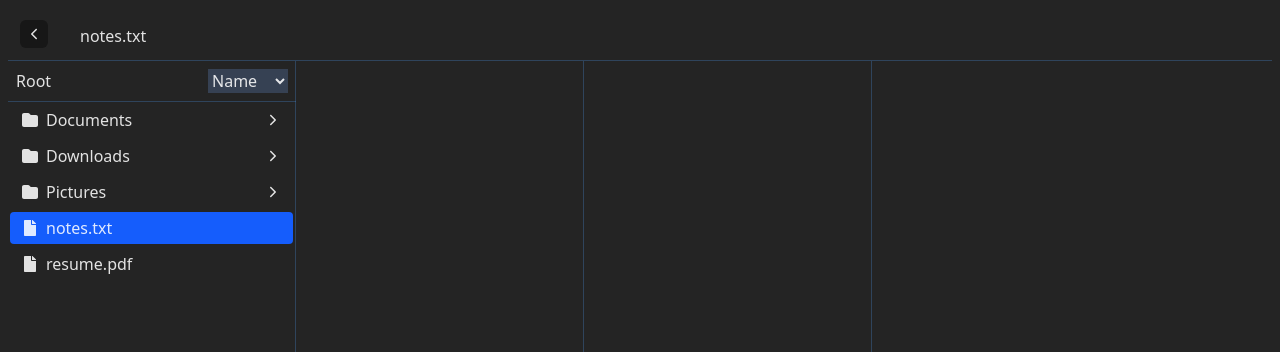
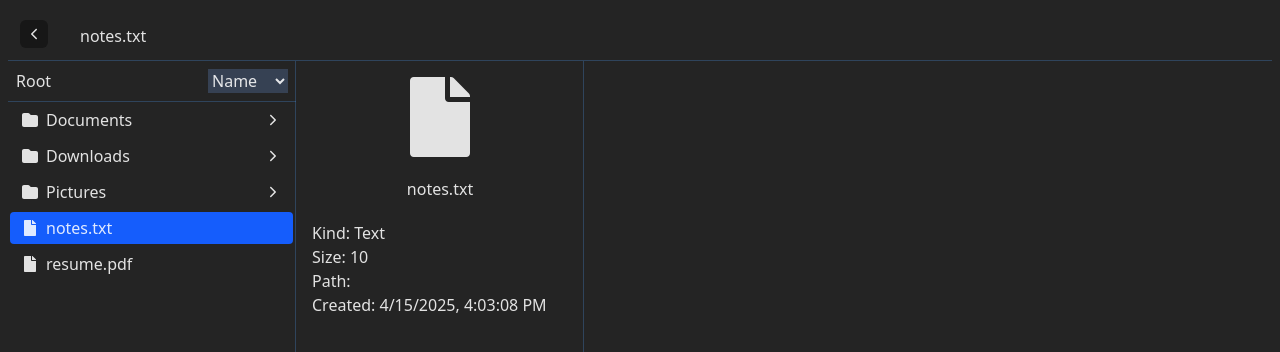
Before and after one commit to mohitShahiT/file-explorer-column, a React (Vite) app: page / in a window 1280 px wide. Both pictures are taken after a click on the item "notes.txt". Shown: the top 352 px of the page. Built offline with nearby package versions, Linux system fonts and the light colour scheme.

Commit message:
show column based on the depth of folder

```diff
--- a/src/App.tsx
+++ b/src/App.tsx
@@ -4,6 +4,8 @@ import { FaFile } from "react-icons/fa";
 import { IoIosArrowForward, IoIosArrowBack } from "react-icons/io";
 import { File, Folder, FileKinds } from "./types/FileTypes";
 import { useFileContext } from "./contexts/FolderContext";
+import { getDepthFromID, getFileFolderFromID, getPathFromID } from "./utils";
+import { SyntheticEvent } from "react";
 
 function App() {
   return (
@@ -16,15 +18,17 @@ function App() {
 }
 
 function FileExplorer() {
-  const { root, activeFolder } = useFileContext();
+  const { openFolderIds, activeFolder } = useFileContext();
+
   return (
     <>
       <div className="p-2 ">
         <Title title={activeFolder ? activeFolder.name : ""} />
         <div className="flex">
-          <FileColumn folder={root} />
-          <FileColumn />
-          <FileColumn />
+          {openFolderIds.map((id) => (
+            <FolderColumn key={id} id={id} />
+          ))}
+          {/* <FileColumn folder={root} /> */}
         </div>
       </div>
     </>
@@ -33,7 +37,7 @@ function FileExplorer() {
 
 function Title({ title }: { title: string }) {
   return (
-    <div className="flex items-end gap-8  p-3 border-b-[1px] border-b-blue-400/25">
+    <div className="flex items-end gap-8  p-3 border-b-[1px] border-b-blue-400/25 max-w-screen">
       <button className="bg-neutral-900 h-7 w-7 rounded-md flex items-center justify-center">
         <IoIosArrowBack />
       </button>
@@ -42,8 +46,10 @@ function Title({ title }: { title: string }) {
   );
 }
 
-function FileColumn({ folder }: { folder?: Folder }) {
-  const { handleActiveChange } = useFileContext();
+function FolderColumn({ id }: { folder?: Folder; id: string }) {
+  const { root, handleActiveChange } = useFileContext();
+  const folder = getFileFolderFromID(root, id);
+  const isFolder = folder && "children" in folder;
   return (
     <div
       className="border-r-[1px] border-r-blue-400/25 h-screen w-72"
@@ -51,10 +57,32 @@ function FileColumn({ folder }: { folder?: Folder }) {
     >
       {folder && (
         <>
-          <FileColumnHeader header={folder.name} />
-          <FileLists files={folder.children} />
+          {isFolder && <FileColumnHeader header={folder.name} />}
+
+          {isFolder ? (
+            <FileLists files={folder.children} />
+          ) : (
+            <FileDetails file={folder} />
+          )}
         </>
       )}
+    </div>
+  );
+}
+
+function FileDetails({ file }: { file: File }) {
+  const { root } = useFileContext();
+  return (
+    <div className="p-4 flex flex-col justify-center items-center w-72">
+      <FaFile size={80} />
+      <h1 className="m-5">{file.name}</h1>
+      <div className="w-full">
+        <p>Kind: {file.kind}</p>
+        <p>Size: {file.size}</p>
+        <p>Path: {getPathFromID(root, file.id)}</p>
+        {/*TODO: Alogrithm to find the path*/}
+        <p>Created: {new Date(file.createdAt).toLocaleString()}</p>
+      </div>
     </div>
   );
 }
@@ -85,13 +113,29 @@ function FileLists({ files }: { files: (File | Folder)[] }) {
 }
 
 function FileItem({ file }: { file: File | Folder }) {
-  const { activeFolderId, handleActiveChange } = useFileContext();
+  const {
+    root,
+    activeFolderId,
+    handleActiveChange,
+    setOpenFolderIds,
+    openFolderIds,
+  } = useFileContext();
+
+  function handleClick(e: SyntheticEvent) {
+    e.stopPropagation();
+    handleActiveChange(file.id);
+    const depth = getDepthFromID(root, file.id);
+    let newIds = [...openFolderIds];
+    if (depth < openFolderIds.length) {
+      //if currently open depth then remove further open column up to that depth and then only push new column
+      newIds = openFolderIds.slice(0, depth);
+    }
+    newIds[depth] = file.id;
+    setOpenFolderIds(newIds);
+  }
   return (
     <li
-      onClick={(e) => {
-        e.stopPropagation();
-        handleActiveChange(file.id);
-      }}
+      onClick={handleClick}
       className={`hover:bg-blue-600 py-1 flex justify-between items-center px-3 cursor-pointer rounded-sm ${
         activeFolderId === file.id && "bg-blue-600"
       }`}
--- a/src/FileTree.ts
+++ b/src/FileTree.ts
@@ -1,4 +1,5 @@
 import { Folder, FileKinds } from "./types/FileTypes";
+import { getDepthFromID } from "./utils";
 // import { nanoid } from "nanoid";
 
 // const ID_SIZE = 7;
@@ -19,7 +20,52 @@ export const root: Folder = {
           kind: FileKinds.Folder,
           name: "Projects",
           createdAt: Date.now(),
-          children: [],
+          children: [
+            {
+              id: "9",
+              kind: FileKinds.Folder,
+              name: "ReactApp",
+              createdAt: Date.now(),
+              children: [
+                {
+                  id: "11",
+                  kind: FileKinds.Folder,
+                  name: "src",
+                  createdAt: Date.now(),
+                  children: [
+                    {
+                      id: "12",
+                      kind: FileKinds.Text,
+                      name: "app.js",
+                      createdAt: Date.now(),
+                      size: 40,
+                    },
+                    {
+                      id: "13",
+                      kind: FileKinds.Text,
+                      name: "index.js",
+                      createdAt: Date.now(),
+                      size: 30,
+                    },
+                  ],
+                },
+                {
+                  id: "14",
+                  kind: FileKinds.Text,
+                  name: "package.json",
+                  createdAt: Date.now(),
+                  size: 30,
+                },
+              ],
+            },
+            {
+              id: "10",
+              kind: FileKinds.MD,
+              name: "project-plan.md",
+              createdAt: Date.now(),
+              size: 40,
+            },
+          ],
         },
         {
           id: "3",
@@ -53,7 +99,7 @@ export const root: Folder = {
     },
     {
       id: "7",
-      kind: FileKinds.Document,
+      kind: FileKinds.Text,
       name: "notes.txt",
       size: 10,
       createdAt: Date.now(),
@@ -67,3 +113,22 @@ export const root: Folder = {
     },
   ],
 };
+
+// //making the folder and files valid using BFS
+// function createFileTree(root: Folder){
+//   if(root.kind !== FileKinds.Folder) throw new Error("Root is not of folder kind!")
+//   if(!root.children) {
+//     root.children = []
+//   }
+
+//   const queue = [root]
+
+//   while(queue.length > 0) {
+//     const current:(Folder | File | undefined) = queue.shift()
+//     if(current) {
+//       if(current.kind === FileKinds.Folder && !current.children) current.children = []
+//       if(current.kind !== FileKinds.Folder && current.children)
+//     }
+//   }
+
+// }
--- a/src/contexts/FolderContext.tsx
+++ b/src/contexts/FolderContext.tsx
@@ -23,7 +23,7 @@ interface fileContextInterface {
 const FileContext = createContext<fileContextInterface | null>(null);
 
 export function FileContextProvider({ children }: { children: ReactNode }) {
-  const [openFolderIds, setOpenFolderIds] = useState([root.id]);
+  const [openFolderIds, setOpenFolderIds] = useState([root.id]); //its index is important index based column
   const [activeFolderId, setActiveFolderId] = useState<string>(root.id);
 
   const activeFolder = useMemo(
--- a/src/types/FileTypes.ts
+++ b/src/types/FileTypes.ts
@@ -1,19 +1,27 @@
 export enum FileKinds {
-    PDF,
-    Document,
-    JPG,
-    PNG,
-    Folder
+    PDF= "PDF",
+    Document = "Document",
+    JPG = "JPG",
+    PNG = "PNG",
+    Folder = "Folder",
+    MD = "MD",
+    Text = "Text",
+    XLSX = "XLSXs"
 }
 
-export interface File {
+export interface FileFolderBase {
     id: string,
     name: string,
-    kind: FileKinds,
-    size?: number, //in bytes.
+
     createdAt: number
 }
 
-export interface Folder extends File {
+export interface File extends FileFolderBase {
+    kind: Exclude<FileKinds, FileKinds.Folder>
+    size: number
+}
+
+export interface Folder extends FileFolderBase {
+    kind: FileKinds.Folder,
     children: Array<File | Folder>,
 }
--- a/src/utils.ts
+++ b/src/utils.ts
@@ -1,16 +1,59 @@
 import { Folder, File } from "./types/FileTypes";
 //BFS for finding the folder or file with given id
 // takes in folder and id as parameters returns either File, Folder on null if matching id not founds
-export function getFileFolderFromID(root: Folder, id: string): (File | Folder | null) {
-  const queue:(File | Folder)[] = [];
+export function getFileFolderFromID(
+  root: Folder,
+  id: string
+): File | Folder | null {
+  const queue: (File | Folder)[] = [];
   queue.push(root);
   while (queue.length > 0) {
     const current = queue.shift();
     // console.log(current?.name)
-    if(current?.id === id) return current;
-    if(current && 'children' in current) {
-      queue.push(...current.children)
+    if (current?.id === id) return current;
+    if (current && "children" in current) {
+      console.log(`Pushing ${current.name}'s children into the queue`);
+      queue.push(...current.children);
     }
   }
-  return null
+  return null;
 }
+
+export function getPathFromID(root: Folder, id: string): string {
+  const pathStack: { name: string; id: string }[] = [];
+  const visitedIds: string[] = [];
+  const stack: (File | Folder)[] = [root];
+  stack.push(root);
+  while (stack.length > 0) {
+    const current = stack.pop();
+    current && visitedIds.push(current?.id);
+    if (current?.id === id) {
+      // pathStack.push(current.name)
+      break;
+    }
+    if (current && "children" in current) {
+      stack.push(...current.children);
+      // path += `${current.name}/`
+    }
+  }
+  return "";
+  // return pathStack.join("/")
+}
+
+export function getDepthFromID(root: Folder, id: string): number {
+  const queue: { file: Folder | File; depth: number }[] = [
+    { file: root, depth: 0 },
+  ];
+  while (queue.length > 0) {
+    const currentFile = queue.shift();
+    if (!currentFile) continue;
+    const { file: current, depth } = currentFile;
+    if (current.id === id) return depth;
+    if ("children" in current) {
+      (current as Folder).children.forEach((child) => {
+        queue.push({ file: child, depth: depth + 1 });
+      });
+    }
+  }
+  return -1;
+}
```
